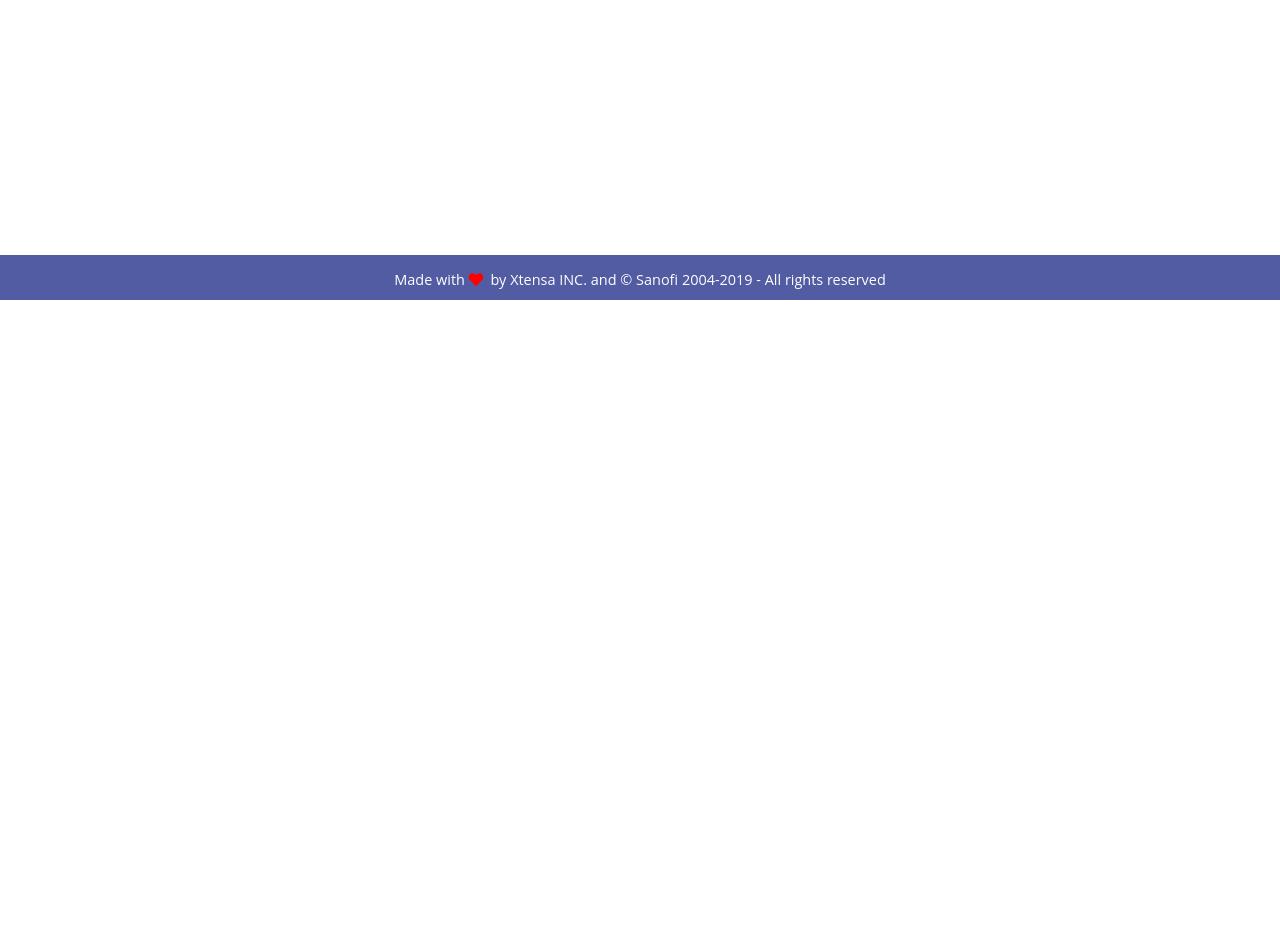
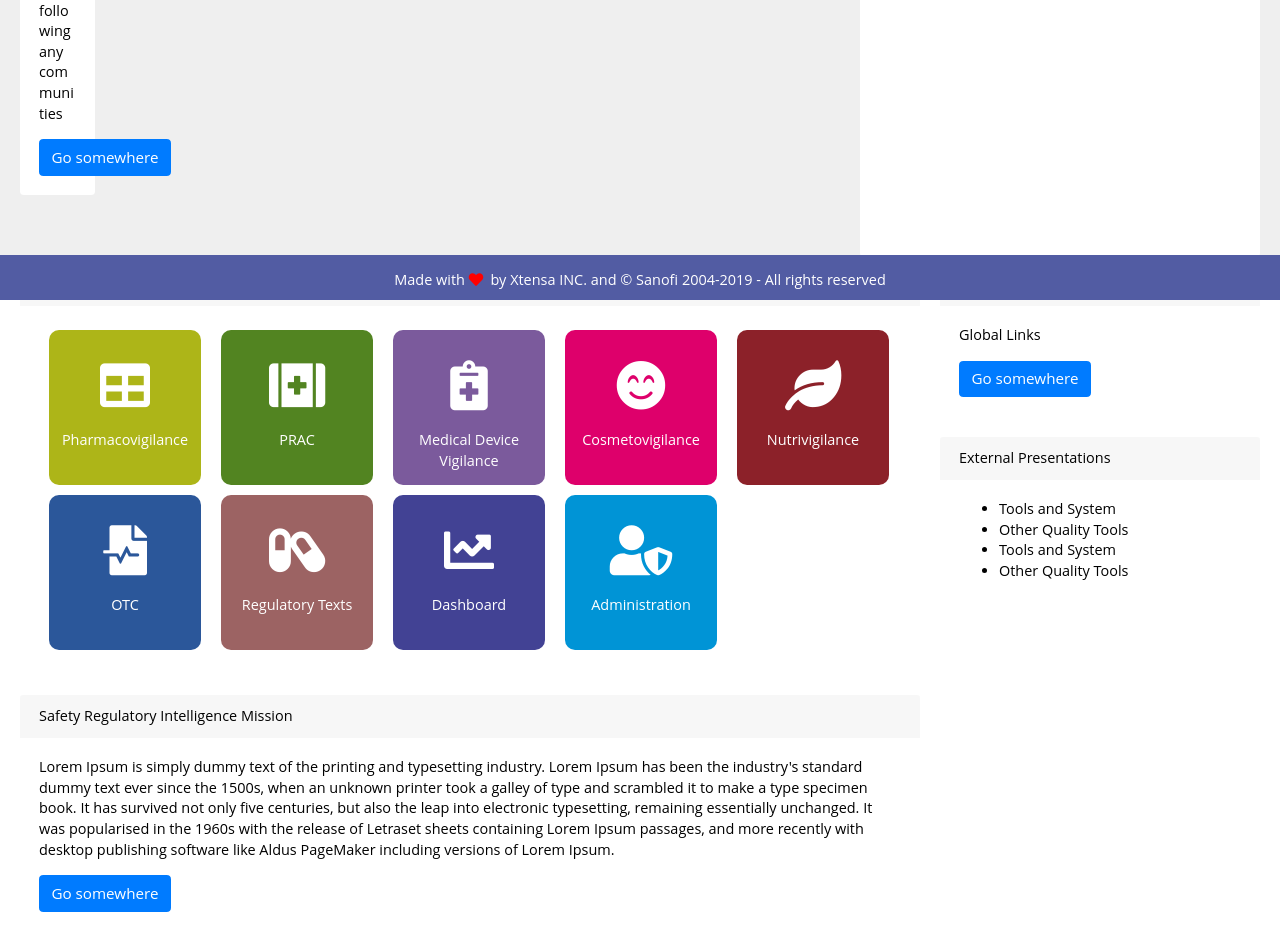
Before and after one commit to luangdanilo/PVIntelligence, an Angular app in the folder PVAngular/: page /home in a window 1280 px wide. Shown: the part 500-1431 px from the top of the page. Before the commit the page ends 810 px from the top, so only its background shows below. Built offline with nearby package versions, Linux system fonts and the light colour scheme.

Commit message:
Update Angular

```diff
--- a/PVAngular/src/app/app.component.scss
+++ b/PVAngular/src/app/app.component.scss
@@ -1,8 +1,12 @@
 
+#head{
+    /*box-shadow: 0 2px 5px 0 rgba(0, 0, 0, 0.16), 0 2px 10px 0 rgba(0, 0, 0, 0.12);*/
+}
 #body {
     padding:20px;
     padding-bottom:60px;   /* Height of the footer */
     height: 93% !important;
+
  }
 #footer {
     position:absolute;
@@ -22,12 +26,15 @@
 }
 
 .header div{
-    float:right; color:#fff; margin-right: 10px;
+    float:right;
+    color:#fff;
+    margin-right: 10px;
 }
 
 .banner{
     height: 100px;
-    background-color: rgb(242, 244, 255);
+    /*background-color: rgb(242, 244, 255);*/
+    background-color: #fff;
     padding: 10px;
 }
 
--- a/PVAngular/src/app/home/home.component.html
+++ b/PVAngular/src/app/home/home.component.html
@@ -1,3 +1,131 @@
-<p>
-  home works!
-</p>
+
+<div style="background-color: #fff; width: 400px; float: right; margin-left: 20px; height: 100%; padding: 20px; border-radius: 10px;">
+    <h5>Contacts</h5>
+</div>
+
+
+<div style="width: 900px; float: left; margin-right: 20px; height: 100%;">
+    <div class="card">
+        <div class="card-header">
+          Safety Regulatory Intelligence Areas
+        </div>
+        <div class="card-body">
+          <div class="yg tile">
+              <div>
+                <i class="fas fa-table"></i>
+              </div>
+              Pharmacovigilance
+          </div>
+
+          <div class="g tile">
+              <div>
+                  <i class="fas fa-first-aid"></i>
+              </div>
+              PRAC
+          </div>
+
+          <div class="vio tile">
+              <div>
+                  <i class="fas fa-notes-medical"></i>
+              </div>
+              Medical Device Vigilance
+          </div>
+
+          <div class="pink tile">
+              <div>
+                  <i class="fas fa-smile-beam"></i>
+              </div>
+              Cosmetovigilance
+          </div>
+
+          <div class="maroon tile">
+              <div>
+                  <i class="fas fa-leaf"></i>
+              </div>
+              Nutrivigilance
+          </div>
+
+          <div class="db tile">
+              <div>
+                  <i class="fas fa-file-medical-alt"></i>
+              </div>
+              OTC
+          </div>
+
+          <div class="brown tile">
+              <div>
+                  <i class="fas fa-capsules"></i>
+              </div>
+              Regulatory Texts
+          </div>
+
+          <div class="blue tile">
+              <div>
+                  <i class="fas fa-chart-line"></i>
+              </div>
+              Dashboard
+          </div>
+
+          <div class="sb tile">
+              <div>
+                  <i class="fas fa-user-shield"></i>
+              </div>
+              Administration
+          </div>
+
+        </div>
+      </div>
+      <br/>
+      <div class="card">
+        <div class="card-header">
+          Safety Regulatory Intelligence Mission
+        </div>
+        <div class="card-body">
+          <!--<h5 class="card-title">Special title treatment</h5>-->
+          <p class="card-text">Lorem Ipsum is simply dummy text of the printing and typesetting industry. Lorem Ipsum has been the industry's standard dummy text ever since the 1500s, when an unknown printer took a galley of type and scrambled it to make a type specimen book. It has survived not only five centuries, but also the leap into electronic typesetting, remaining essentially unchanged.
+            It was popularised in the 1960s with the release of Letraset sheets containing Lorem Ipsum passages, and more recently with desktop publishing software like Aldus PageMaker including versions of Lorem Ipsum.</p>
+          <a href="#" class="btn btn-primary">Go somewhere</a>
+        </div>
+      </div>
+</div>
+
+
+<div style="height:100%; ">
+    <div class="card">
+        <div class="card-header">
+            Headlines & Updates in Regulatory Intelligence
+        </div>
+        <div class="card-body">
+          <!--<h5 class="card-title">Special title treatment</h5>-->
+          <p class="card-text">You are not following any communities</p>
+          <a href="#" class="btn btn-primary">Go somewhere</a>
+        </div>
+      </div>
+      <br/>
+      <div class="card">
+        <div class="card-header">
+            External Presentations
+        </div>
+        <div class="card-body">
+          <!--<h5 class="card-title">Special title treatment</h5>-->
+          <p class="card-text">Global Links</p>
+          <a href="#" class="btn btn-primary">Go somewhere</a>
+        </div>
+      </div>
+      <br/>
+      <div class="card">
+        <div class="card-header">
+            External Presentations
+        </div>
+        <div class="card-body">
+          <!--<h5 class="card-title">Special title treatment</h5>-->
+            <ul>
+              <li>Tools and System</li>
+              <li>Other Quality Tools</li>
+              <li>Tools and System</li>
+              <li>Other Quality Tools</li>
+            </ul>
+          <!--<a href="#" class="btn btn-primary">Go somewhere</a>-->
+        </div>
+      </div>
+</div>
--- a/PVAngular/src/app/home/home.component.scss
+++ b/PVAngular/src/app/home/home.component.scss
@@ -0,0 +1,49 @@
+.tile{
+    color: #fff; width: 152px; height: 155px; text-align: center; overflow: hidden;
+    margin: 5px 10px; float: left; border-radius: 10px;
+}
+
+.tile div{
+    margin-top:30px;
+    margin-bottom: 20px;
+}
+
+.tile div i{
+    font-size:50px;
+}
+
+.yg{
+    background-color:#ADB518;
+}
+
+.g{
+    background-color:#528421;
+}
+
+.vio{
+    background-color: #7B5A9C;
+}
+
+.pink{
+    background-color: #DE006B;
+}
+
+.maroon{
+    background-color: #8C2129;
+}
+
+.blue{
+    background-color: #424294;
+}
+
+.brown{
+    background-color: #9C6363;
+}
+
+.sb{
+    background-color: #0094D6;
+}
+
+.db{
+    background-color: #2B579A;
+}
--- a/PVAngular/src/styles.scss
+++ b/PVAngular/src/styles.scss
@@ -15,7 +15,7 @@ html, body {
   #container {
     min-height:100%;
     position:relative;
-    background-color: #fff;
+    background-color:#EFEFEF;
     padding-bottom: 90px;
     height: 100%;
 }
@@ -38,6 +38,14 @@ html, body {
 
 .tab-content div.active{
     height: 100%;
+}
+
+.card-header{
+    border:none !important;
+}
+
+.card{
+    border:none !important;
 }
 
 
```
